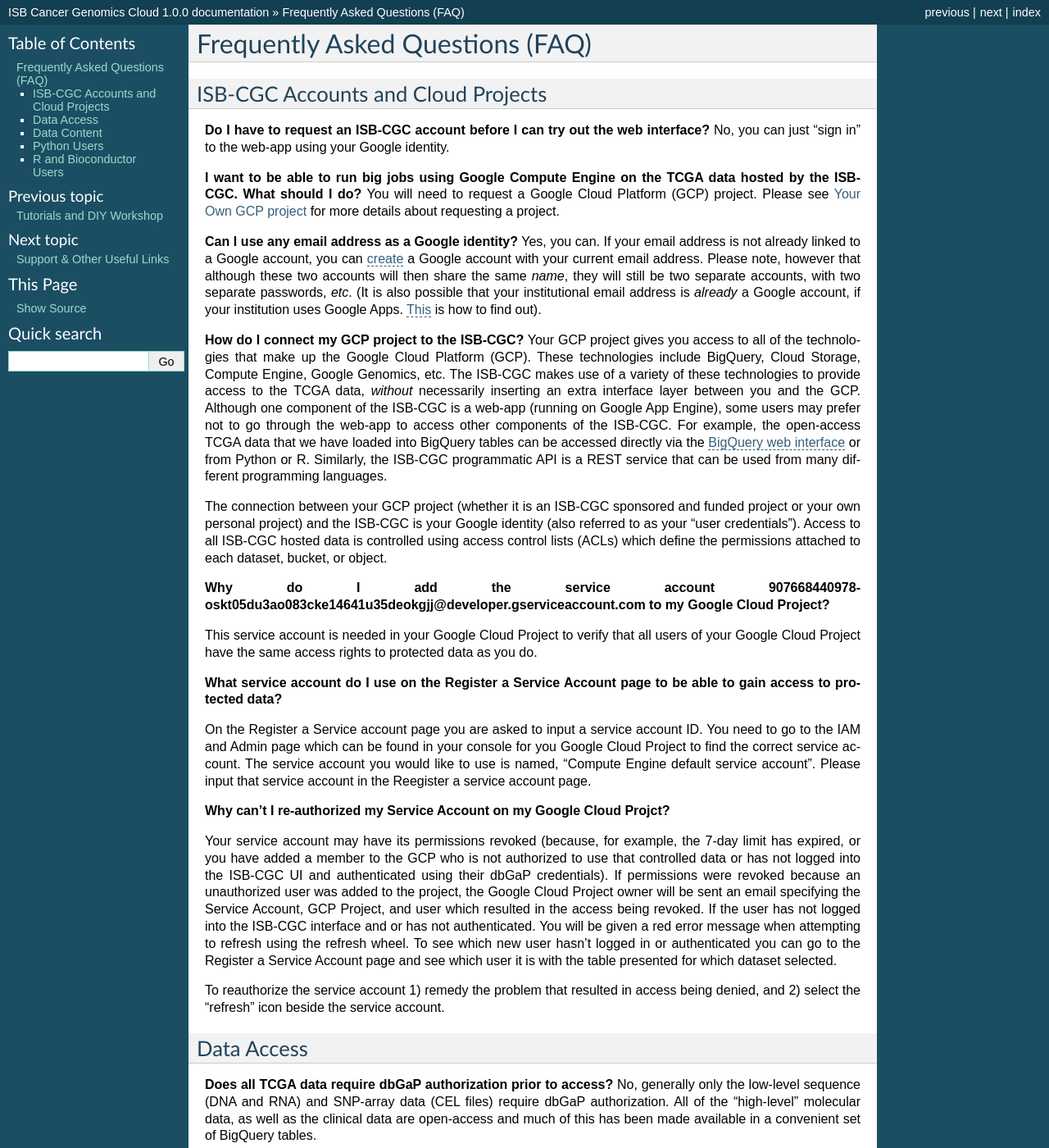
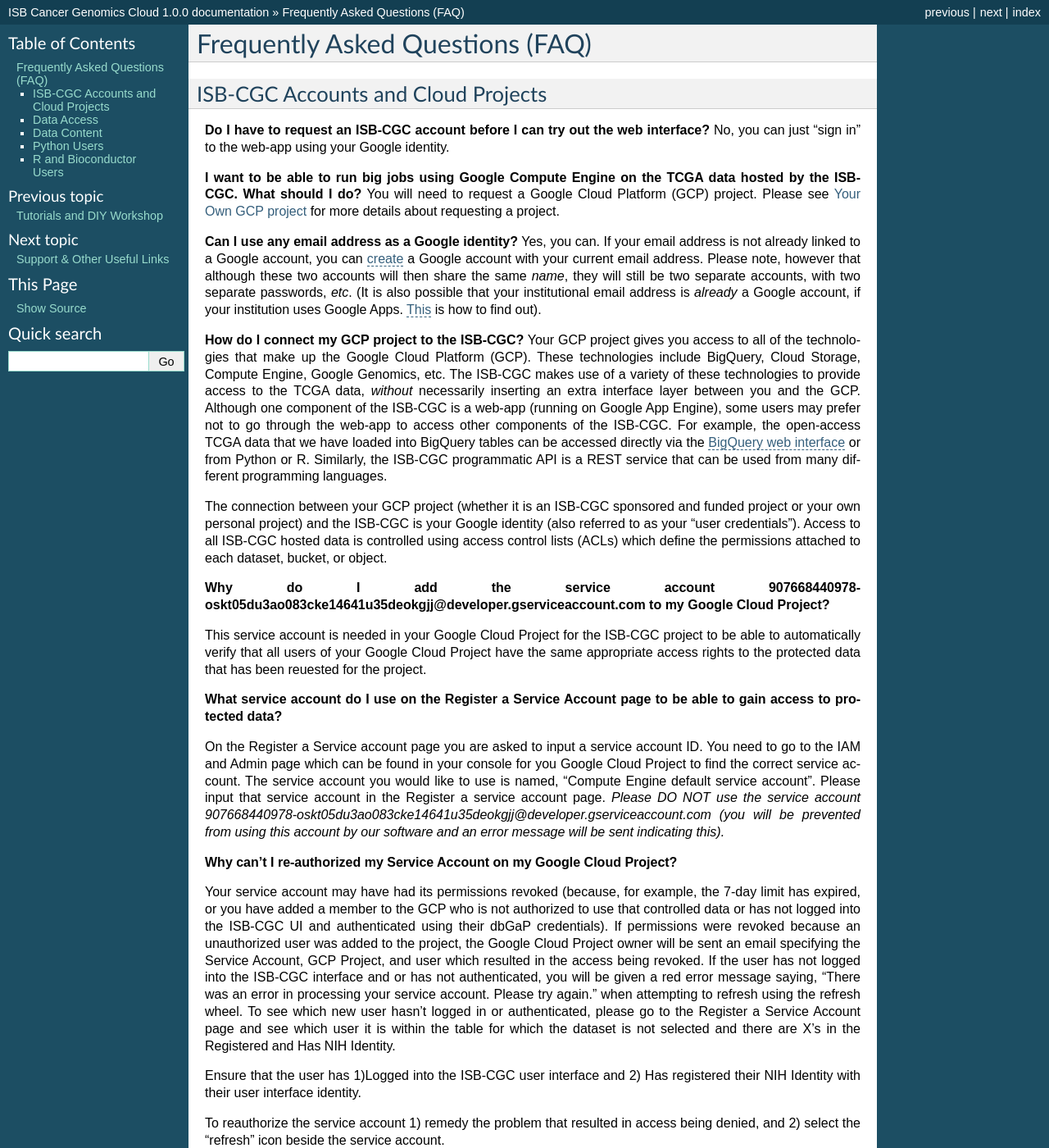
Before and after one commit to isb-cgc/readthedocs, a Sphinx documentation site: the page built from docs/source/sections/FAQ.rst, in a window 1280 px wide and 1400 px high. Shown: the whole window at 82% size. Built offline with Sphinx 7.4.7, drawn with Linux system fonts in a browser that asks for light colours; pages that are not in the unit, such as notebooks, are missing from menus.

Commit message:
added Davids update

```diff
--- a/docs/source/sections/FAQ.rst
+++ b/docs/source/sections/FAQ.rst
@@ -41,18 +41,20 @@
 
 **Why do I add the service account 907668440978-oskt05du3ao083cke14641u35deokgjj@developer.gserviceaccount.com to my Google Cloud Project?**
 
-This service account is needed  in your Google Cloud Project to verify that all users of your Google Cloud Project have the same access rights to protected data as you do.
+This service account is needed  in your Google Cloud Project for the ISB-CGC project to be able to automatically verify that all users of your Google Cloud Project have the same appropriate access rights to the protected data that has been reuested for the project.
 
 **What service account do I use on the Register a Service Account page to be able to gain access to protected data?**
 
-On the Register a Service account page you are asked to input a service account ID.  You need to go to the IAM and Admin page which can be found in your console for you Google Cloud Project to find the correct service account.  The service account you would like to use is named, "Compute Engine default service account".  Please input that service account in the Reegister a service account page.
+On the Register a Service account page you are asked to input a service account ID.  You need to go to the IAM and Admin page which can be found in your console for you Google Cloud Project to find the correct service account.  The service account you would like to use is named, "Compute Engine default service account".  Please input that service account in the Register a service account page. *Please DO NOT use the service account 907668440978-oskt05du3ao083cke14641u35deokgjj@developer.gserviceaccount.com (you will be prevented from using this account by our software and an error message will be sent indicating this).*
 
-**Why can't I re-authorized my Service Account on my Google Cloud Projct?**
+**Why can't I re-authorized my Service Account on my Google Cloud Project?**
 
-Your service account may have its permissions revoked (because, for example, the 7-day limit has expired, or you have added a member to the
-GCP who is not authorized to use that controlled data or has not logged into the ISB-CGC UI and authenticated using their dbGaP
+Your service account may have had its permissions revoked (because, for example, the 7-day limit has expired, or you have added a member to the GCP who is not authorized to use that controlled data or has not logged into the ISB-CGC UI and authenticated using their dbGaP
 credentials). If permissions were revoked because an unauthorized user was added to the project, the Google Cloud Project owner will be sent
-an email specifying the Service Account, GCP Project, and user which resulted in the access being revoked. If the user has not logged into the ISB-CGC interface and or has not authenticated.  You will be given a red error message when attempting to refresh using the refresh wheel.  To see which new user hasn't logged in or authenticated you can go to the Register a Service Account page and see which user it is with the table presented for which dataset selected.
+an email specifying the Service Account, GCP Project, and user which resulted in the access being revoked. If the user has not logged into the ISB-CGC interface and or has not authenticated, you will be given a red error message saying, "There was an error in processing your service account. Please try again." when attempting to refresh using the refresh wheel.  To see which new user hasn't logged in or authenticated, please go to the Register a Service Account page and see which user it is within the table for which the dataset is not selected and there are X's in the Registered and Has NIH Identity.
+
+
+Ensure that the user has 1)Logged into the ISB-CGC user interface and 2) Has registered their NIH Identity with their user interface identity.
 
 To reauthorize the service account 1) remedy the problem that resulted in access being denied, and 2) select the "refresh" icon beside the
 service account.
```
